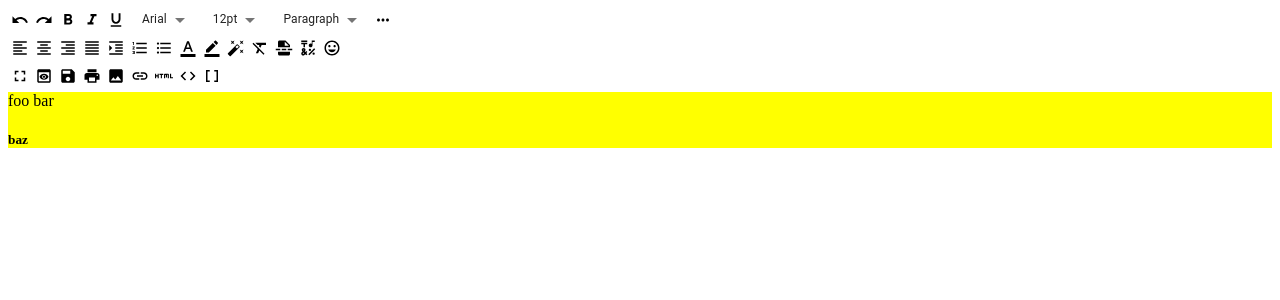
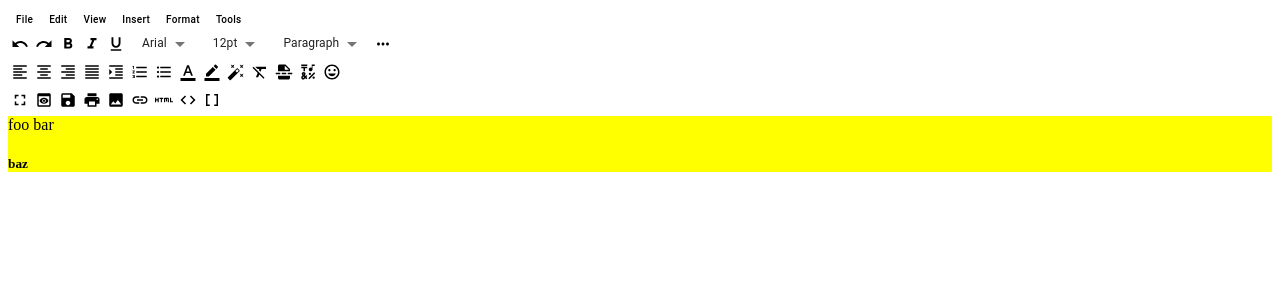
Before and after one commit to dcorby/react-wysiwyg, a React app: page / in a window 1280 px wide. Shown: the top 300 px of the page. Built offline with nearby package versions, Linux system fonts and the light colour scheme.

Commit message:
Adding the menu items

```diff
--- a/src/Editor.js
+++ b/src/Editor.js
@@ -39,13 +39,9 @@
 import InputLabel from '@mui/material/InputLabel';
 import MenuItem from '@mui/material/MenuItem';
 import Select from '@mui/material/Select';
-import styled from 'styled-components';
 import styles from './styles/Editor.module.css';
 
-const Foo = styled.div`
-  display: flex;
-  flex-direction: column;
-`;
+import MenuListComposition from "./MenuListComposition";
 
 class Editor extends React.Component {
 
@@ -107,6 +103,16 @@
   render() {
     return (
     <>
+
+      <div className='toolbar'>
+        <MenuListComposition label={'File'}></MenuListComposition>
+        <MenuListComposition label={'Edit'}></MenuListComposition>
+        <MenuListComposition label={'View'}></MenuListComposition>
+        <MenuListComposition label={'Insert'}></MenuListComposition>
+        <MenuListComposition label={'Format'}></MenuListComposition>
+        <MenuListComposition label={'Tools'}></MenuListComposition>
+      </div>
+
       <div className='toolbar'>
         <UndoIcon className={styles.icon} />
         <RedoIcon className={styles.icon} />
--- /dev/null
+++ b/src/MenuListComposition.js
@@ -0,0 +1,109 @@
+import * as React from 'react';
+import Button from '@mui/material/Button';
+import ClickAwayListener from '@mui/material/ClickAwayListener';
+import Grow from '@mui/material/Grow';
+import Paper from '@mui/material/Paper';
+import Popper from '@mui/material/Popper';
+import MenuItem from '@mui/material/MenuItem';
+import MenuList from '@mui/material/MenuList';
+import Stack from '@mui/material/Stack';
+
+import styles from './styles/MenuListComposition.module.css';
+
+export default function MenuListComposition({ label }) {
+
+  const sx = {
+    'Stack': { display: 'inline-block', margin: 0, padding: 0 },
+    'Button': { color: 'black', maxHeight: 24, fontSize: 10, textTransform: 'none', minWidth: 0 },
+    'Popper': { zIndex: 1 },
+    'MenuItem': {}
+  };
+
+  const [open, setOpen] = React.useState(false);
+  const anchorRef = React.useRef(null);
+
+  const handleToggle = () => {
+    setOpen((prevOpen) => !prevOpen);
+  };
+
+  const handleClose = (event) => {
+    if (anchorRef.current && anchorRef.current.contains(event.target)) {
+      return;
+    }
+
+    setOpen(false);
+  };
+
+  function handleListKeyDown(event) {
+    if (event.key === 'Tab') {
+      event.preventDefault();
+      setOpen(false);
+    } else if (event.key === 'Escape') {
+      setOpen(false);
+    }
+  }
+
+  // return focus to the button when we transitioned from !open -> open
+  const prevOpen = React.useRef(open);
+  React.useEffect(() => {
+    if (prevOpen.current === true && open === false) {
+      anchorRef.current.focus();
+    }
+
+    prevOpen.current = open;
+  }, [open]);
+
+  return (
+    <Stack sx={ sx['Stack'] } direction="row" spacing={2}>
+
+      <div>
+        <Button
+          sx={ sx['Button'] }
+          ref={anchorRef}
+          id="composition-button"
+          aria-controls={open ? 'composition-menu' : undefined}
+          aria-expanded={open ? 'true' : undefined}
+          aria-haspopup="true"
+          disableRipple="true"
+          onClick={handleToggle}
+        >
+          {label}
+        </Button>
+        <Popper
+          sx={ sx['Popper'] }
+          open={open}
+          anchorEl={anchorRef.current}
+          role={undefined}
+          placement="bottom-start"
+          transition
+          disablePortal
+        >
+          {({ TransitionProps, placement }) => (
+            <Grow
+              {...TransitionProps}
+              style={{
+                transformOrigin:
+                  placement === 'bottom-start' ? 'left top' : 'left bottom',
+              }}
+            >
+              <Paper>
+                <ClickAwayListener onClickAway={handleClose}>
+                  <MenuList
+                    autoFocusItem={open}
+                    id="composition-menu"
+                    aria-labelledby="composition-button"
+                    onKeyDown={handleListKeyDown}
+                  >
+                    <MenuItem sx={ sx['MenuItem'] } onClick={handleClose}>Profile</MenuItem>
+                    <MenuItem sx={ sx['MenuItem'] } onClick={handleClose}>My account</MenuItem>
+                    <MenuItem sx={ sx['MenuItem'] } onClick={handleClose}>Logout</MenuItem>
+                  </MenuList>
+                </ClickAwayListener>
+              </Paper>
+            </Grow>
+          )}
+        </Popper>
+      </div>
+    </Stack>
+  );
+}
--- a/src/styles/Editor.module.css
+++ b/src/styles/Editor.module.css
@@ -1,3 +1,11 @@
+.button {
+  background-color: transparent;
+  border: none;
+}
+
+.button:hover {
+  background-color: #dddddd;
+}
 
 .editor {
   background-color: yellow;
@@ -9,5 +17,4 @@
 
 .icon:hover {
   background-color: #dddddd;
-
 }
```
Also changed, not shown: src/Editor.scss (deleted), src/styles/MenuListComposition.module.css (added).
